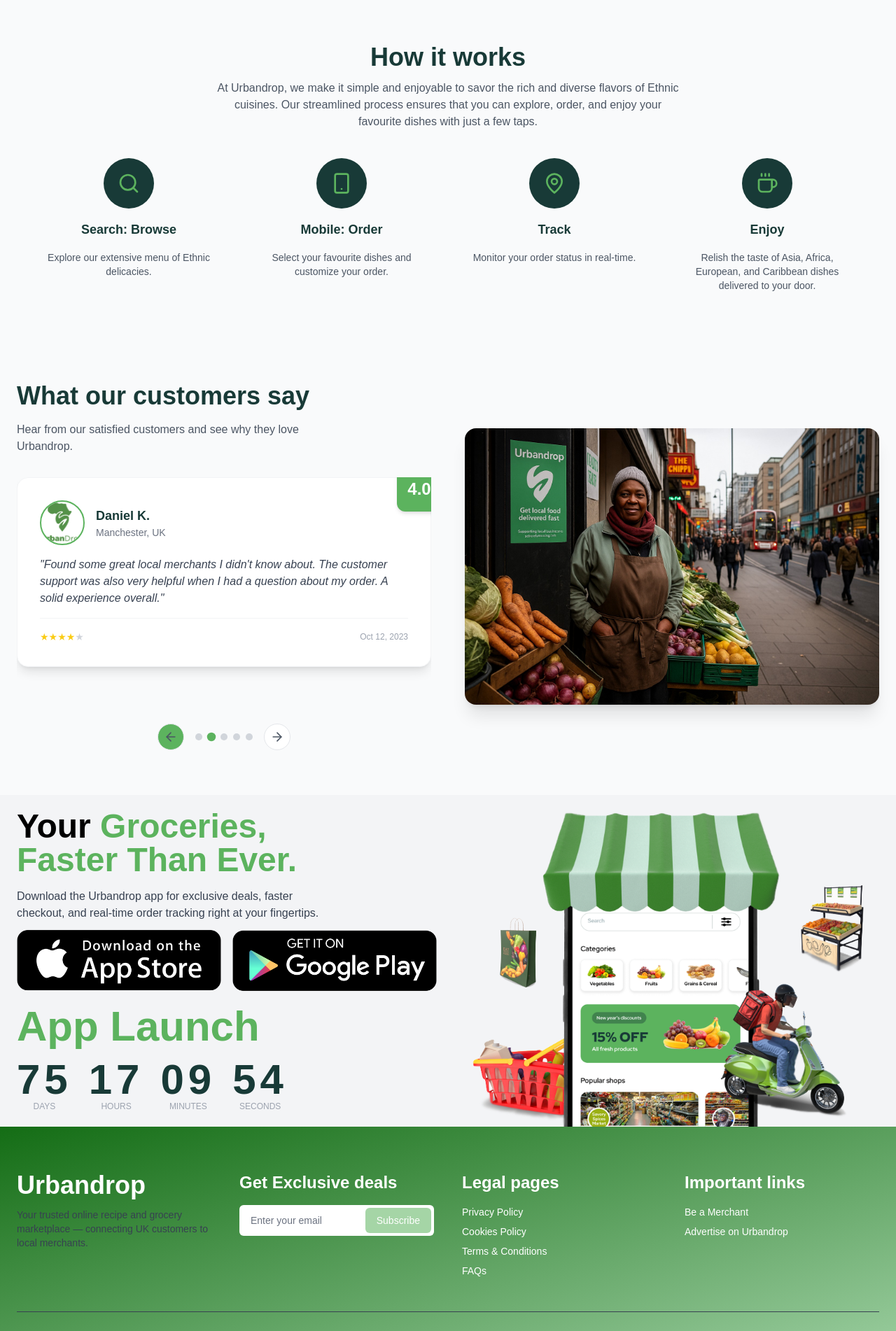
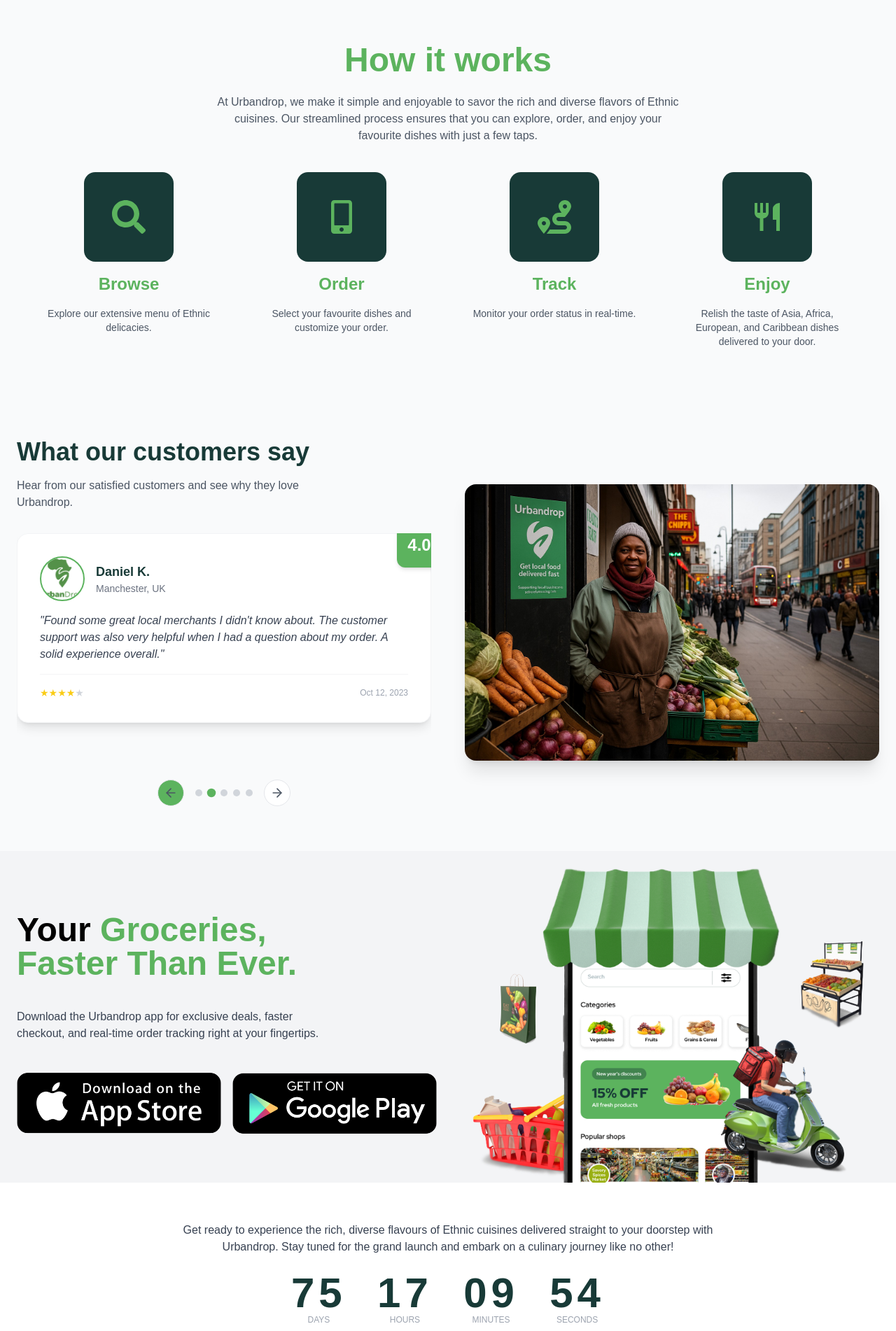
Before and after one commit to Sir-Ob-00/Urbandrop, a React (Vite) app: page / in a window 1280 px wide. Shown: the part 2038-3940 px from the top of the page at 70% size. Built offline with nearby package versions, Linux system fonts and the light colour scheme.

Commit message:
half project done

```diff
--- a/package.json
+++ b/package.json
@@ -14,6 +14,7 @@
     "lucide-react": "^0.395.0",
     "react": "^18.3.1",
     "react-dom": "^18.3.1",
+    "react-icons": "^5.5.0",
     "react-router-dom": "^6.23.1"
   },
   "devDependencies": {
@@ -26,7 +27,7 @@
     "eslint-plugin-react-hooks": "^5.2.0",
     "eslint-plugin-react-refresh": "^0.4.22",
     "globals": "^16.4.0",
-  "tailwindcss": "^3.4.7",
+    "tailwindcss": "^3.4.7",
     "vite": "^5.3.1"
   }
 }
--- a/src/components/home/AppDownloandBanner.jsx
+++ b/src/components/home/AppDownloandBanner.jsx
@@ -7,7 +7,7 @@
 
 const CountdownUnit = ({ value, label }) => (
 	<div className="flex flex-col items-center">
-		<span className="text-6xl font-extrabold text-[#183A37] tracking-widest">
+		<span className="text-4xl md:text-6xl font-extrabold text-[#183A37] tracking-widest">
 			{String(value).padStart(2, '0')}
 		</span>
 		<span className="text-xs text-gray-400 uppercase">{label}</span>
@@ -39,8 +39,9 @@
 	};
 };
 
-const AppDownloandBanner = () => {
+const AppDownloandBanner = ({ compact = false }) => {
 	const [timeLeft, setTimeLeft] = useState(calculateTimeLeft());
+	const [isMobile, setIsMobile] = useState(() => (typeof window !== 'undefined' ? window.innerWidth <= 768 : false));
 
 	useEffect(() => {
 		const timer = setInterval(() => {
@@ -50,22 +51,29 @@
 		return () => clearInterval(timer);
 	}, []);
 
+	useEffect(() => {
+		const checkMobile = () => setIsMobile(window.innerWidth <= 768);
+		checkMobile();
+		window.addEventListener('resize', checkMobile);
+		return () => window.removeEventListener('resize', checkMobile);
+	}, []);
+
 	return (
+		<>
 		<section className="bg-gray-100">
 			<div className="max-w-7xl mx-auto px-6 py-12 md:py-0 md:grid md:grid-cols-2 items-center gap-8">
 				{/* Left Column: Text Content */}
 				<motion.div
 					className="text-[#5CB35E] text-center md:text-left"
-					initial={{ opacity: 0, x: -220, scale: 0.98 }}
-					whileInView={{ opacity: 1, x: 0, scale: 1 }}
-					viewport={{ amount: 0.45, once: true }}
-					transition={{ duration: 1.2, ease: "easeOut" }}
+					initial={isMobile ? { opacity: 1, x: 0, scale: 1 } : { opacity: 0, x: -220, scale: 0.98 }}
+					animate={isMobile ? { opacity: 1, x: 0, scale: 1 } : undefined}
+					{...(!isMobile ? { whileInView: { opacity: 1, x: 0, scale: 1 }, viewport: { amount: 0.45, once: true }, transition: { duration: 1.2, ease: "easeOut" } } : {})}
 				>
 					<h2 className="text-3xl text-black md:text-5xl font-extrabold leading-tight">
 						Your <span className="text-[#5CB35E]">Groceries,</span> <br />
 						<span className="text-primary">Faster Than Ever.</span>
 					</h2>
-					<p className="mt-4 mb-8 text-gray-700 max-w-md mx-auto md:mx-0">
+					<p className="mt-10 mb-16 text-gray-700 max-w-md mx-auto md:mx-0">
 						Download the Urbandrop app for exclusive deals, faster checkout, and real-time order tracking right at your fingertips.
 					</p>
 					<div className="flex justify-center md:justify-start items-center gap-4 h-12">
@@ -77,30 +85,36 @@
 						</a>
 					</div>
 
-					{/* Countdown Timer */}
-					<div className="mt-10">
-						<h3 className="text-6xl font-extrabold  text-[#5CB35E] text-center md:text-left mb-4">App Launch</h3>
-						<div className="flex text-[#5CB35E] justify-center md:justify-start items-center space-x-4 md:space-x-6">
-							<CountdownUnit value={timeLeft.days} label="Days" />
-							<CountdownUnit value={timeLeft.hours} label="Hours" />
-							<CountdownUnit value={timeLeft.minutes} label="Minutes" />
-							<CountdownUnit value={timeLeft.seconds} label="Seconds" />
-						</div>
-					</div>
+					{/* Countdown Timer will appear in separate section below */}
 				</motion.div>
 
 				{/* Right Column: Image */}
 				<motion.div
-					className="mt-12 md:mt-0"
-					initial={{ opacity: 0, y: 220, scale: 0.96 }}
-					whileInView={{ opacity: 1, y: 0, scale: 1 }}
-					viewport={{ amount: 0.45, once: true }}
-					transition={{ duration: 1.2, ease: "easeOut" }}
+					className="mt-8 md:mt-0"
+					initial={isMobile ? { opacity: 1, y: 0, scale: 1 } : { opacity: 0, y: 120, scale: 0.98 }}
+					animate={isMobile ? { opacity: 1, y: 0, scale: 1 } : undefined}
+					{...(!isMobile ? { whileInView: { opacity: 1, y: 0, scale: 1 }, viewport: { amount: 0.3, once: true }, transition: { duration: 0.7, ease: "easeOut" } } : {})}
 				>
-					<img src={sliderImg} alt="Urbandrop Slider" className="w-full max-w-md md:max-w-xl mx-auto" />
+					<img src={sliderImg} alt="Urbandrop Slider" className="w-full md:w-auto max-w-full md:max-w-xl mx-auto" />
 				</motion.div>
 			</div>
 		</section>
+
+		{/* Countdown & Launch Description Section */}
+		<section className="bg-white">
+			<div className={`max-w-7xl mx-auto px-6 ${compact ? 'py-6 md:py-8' : 'py-10 md:py-14'} text-center`}>
+				<p className="max-w-3xl mx-auto text-gray-700 mb-6">Get ready to experience the rich, diverse flavours of Ethnic cuisines delivered straight to your doorstep with Urbandrop. Stay tuned for the grand launch and embark on a culinary journey like no other!</p>
+				<div className="flex flex-wrap justify-center items-center gap-6">
+					<div className="flex gap-6 w-full max-w-md justify-between mx-auto md:mx-0">
+						<CountdownUnit value={timeLeft.days} label="Days" />
+						<CountdownUnit value={timeLeft.hours} label="Hours" />
+						<CountdownUnit value={timeLeft.minutes} label="Minutes" />
+						<CountdownUnit value={timeLeft.seconds} label="Seconds" />
+					</div>
+				</div>
+			</div>
+		</section>
+		</>
 	);
 };
 
--- a/src/components/home/FeaturedProducts.jsx
+++ b/src/components/home/FeaturedProducts.jsx
@@ -15,16 +15,16 @@
 const FeaturedProducts = () => {
 	return (
 		<section className="pt-12 md:pt-16 pb-16 relative overflow-hidden bg-white md:bg-[#5CB35E]">
-			{/* Background Image Pattern */}
+			{/* Background Image Pattern - hidden on small screens to avoid mobile overflow/shaky layout */}
 			<div
-				className="absolute inset-0 md:w-1/2 bg-cover bg-center bg-no-repeat opacity-20"
+				className="hidden md:block absolute inset-0 md:w-1/2 bg-cover bg-center bg-no-repeat opacity-20"
 				style={{ backgroundImage: `url(${foodPattern})` }}
 				aria-hidden="true"
 			></div>
-			{/* Green Opacity Overlay */}
-			<div className="absolute inset-0 md:w-1/2 bg-primary/10" aria-hidden="true"></div>
+			{/* Green Opacity Overlay - hidden on small screens */}
+			<div className="hidden md:block absolute inset-0 md:w-1/2 bg-primary/10" aria-hidden="true"></div>
 
-			{/* Slanted background */}
+			{/* Slanted background - desktop only */}
 			<div
 				className="hidden md:block absolute top-0 right-0 bottom-0 w-1/2 bg-white -skew-x-12 origin-top-right"
 				aria-hidden="true"
@@ -52,7 +52,7 @@
 							transition={{ duration: 1.0, delay: i * 0.12 }}
 						>
 							<div className={`relative h-44 md:h-48 ${i < 2 ? 'bg-gradient-to-br from-white to-gray-100' : ''}`}>
-								<img src={c.img} alt={c.title} className="absolute inset-0 m-auto h-32 md:h-36 opacity-95 object-contain block" />
+								<img src={c.img} alt={c.title} className="absolute inset-0 m-auto h-32 md:h-36 opacity-95 object-contain block max-w-full" />
 								<div className="absolute inset-0 bg-gradient-to-t from-black/20 to-transparent opacity-0 group-hover:opacity-40 transition-opacity"></div>
 							</div>
 
--- a/src/components/home/HowItWorks.jsx
+++ b/src/components/home/HowItWorks.jsx
@@ -1,27 +1,28 @@
 import React, { useRef } from 'react'
 import { motion, useInView } from 'framer-motion'
-import { Search, Smartphone, MapPin, Coffee } from 'lucide-react'
+import { FaSearch, FaMobileAlt, FaRoute } from 'react-icons/fa'
+import { MdRestaurant } from 'react-icons/md'
 
 const steps = [
   {
-    title: 'Search: Browse',
+    title: 'Browse',
     desc: 'Explore our extensive menu of Ethnic delicacies.',
-    icon: <Search size={20} className="text-white" />,
+  icon: <FaSearch size={24} className="text-white" />,
   },
   {
-    title: 'Mobile: Order',
+    title: 'Order',
     desc: 'Select your favourite dishes and customize your order.',
-    icon: <Smartphone size={20} className="text-white" />,
+  icon: <FaMobileAlt size={24} className="text-white" />,
   },
   {
     title: 'Track',
     desc: 'Monitor your order status in real-time.',
-    icon: <MapPin size={20} className="text-white" />,
+  icon: <FaRoute size={24} className="text-white" />,
   },
   {
     title: 'Enjoy',
     desc: 'Relish the taste of Asia, Africa, European, and Caribbean dishes delivered to your door.',
-    icon: <Coffee size={20} className="text-white" />,
+  icon: <MdRestaurant size={24} className="text-white" />,
   },
 ]
 
@@ -32,18 +33,18 @@
     <section ref={sectionRef} className="bg-gray-50">
       <div className="max-w-7xl mx-auto px-6 md:px-12 py-16">
         <motion.div className="text-center mb-10" initial={{ opacity: 0, y: -40 }} animate={inView ? { opacity: 1, y: 0 } : {}} transition={{ duration: 0.8 }}>
-          <h2 className="text-3xl md:text-4xl font-extrabold text-dark">How it works</h2>
-          <p className="mt-3 max-w-2xl mx-auto text-gray-600">At Urbandrop, we make it simple and enjoyable to savor the rich and diverse flavors of Ethnic cuisines. Our streamlined process ensures that you can explore, order, and enjoy your favourite dishes with just a few taps.</p>
+          <h2 className="text-3xl md:text-5xl  font-extrabold text-[#5CB35E]">How it works</h2>
+          <p className="my-6 max-w-2xl mx-auto text-gray-600">At Urbandrop, we make it simple and enjoyable to savor the rich and diverse flavors of Ethnic cuisines. Our streamlined process ensures that you can explore, order, and enjoy your favourite dishes with just a few taps.</p>
         </motion.div>
 
         <div className="grid grid-cols-1 sm:grid-cols-2 md:grid-cols-4 gap-8">
           {steps.map((s, i) => (
             <motion.div key={i} className="flex flex-col items-center text-center gap-4 px-4" initial={{ opacity: 0, y: 40 }} animate={inView ? { opacity: 1, y: 0 } : {}} transition={{ duration: 0.9, delay: i * 0.15 }}>
-              <div className="rounded-full bg-[#183A37] p-5 inline-flex items-center justify-center">
+              <div className="rounded-2xl bg-[#183A37] p-10 inline-flex items-center justify-center">
                 {/* icon should be light green and larger */}
-                {React.cloneElement(s.icon, { className: 'text-[#5CB35E]', size: 32 })}
+                {React.cloneElement(s.icon, { className: 'text-[#5CB35E]', size: 48 })}
               </div>
-              <h3 className="text-lg font-semibold text-dark">{s.title}</h3>
+              <h3 className="text-2xl font-semibold text-[#5CB35E]">{s.title}</h3>
               <p className="text-sm text-gray-600">{s.desc}</p>
             </motion.div>
           ))}
--- a/src/index.css
+++ b/src/index.css
@@ -32,3 +32,8 @@
 		overflow: hidden;
 	}
 }
+
+/* Prevent accidental horizontal page overflow on small viewports */
+html, body {
+	overflow-x: hidden;
+}
--- a/src/pages/FAQs.jsx
+++ b/src/pages/FAQs.jsx
@@ -129,7 +129,7 @@
 						Contact Support
 					</a>
 				</div>
-				<AppDownloandBanner />
+        <AppDownloandBanner compact />
 			</div>
 		</main>
 	);
--- a/src/pages/PrivacyPolicy.jsx
+++ b/src/pages/PrivacyPolicy.jsx
@@ -98,7 +98,7 @@
 					</div>
 				</div>
 			</div>
-			<AppDownloandBanner />
+			<AppDownloandBanner compact />
 		</main>
 	);
 };
--- a/tailwind.config.js
+++ b/tailwind.config.js
@@ -13,6 +13,7 @@
         muted: "#879EA4",         // gray-blue
         danger: "#F74242",        // alert red
         background: "#f2f5f9",    // light background
+        darkGreen: "#173a36",    // darker green for hover states
       },
       fontFamily: {
         sans: ['Poppins', 'sans-serif'], // ✅ brand font
```
Also changed, not shown: src/pages/AboutUs.jsx (+16 -15 lines), 1 other file (tests, documents, lock files or other folders).
